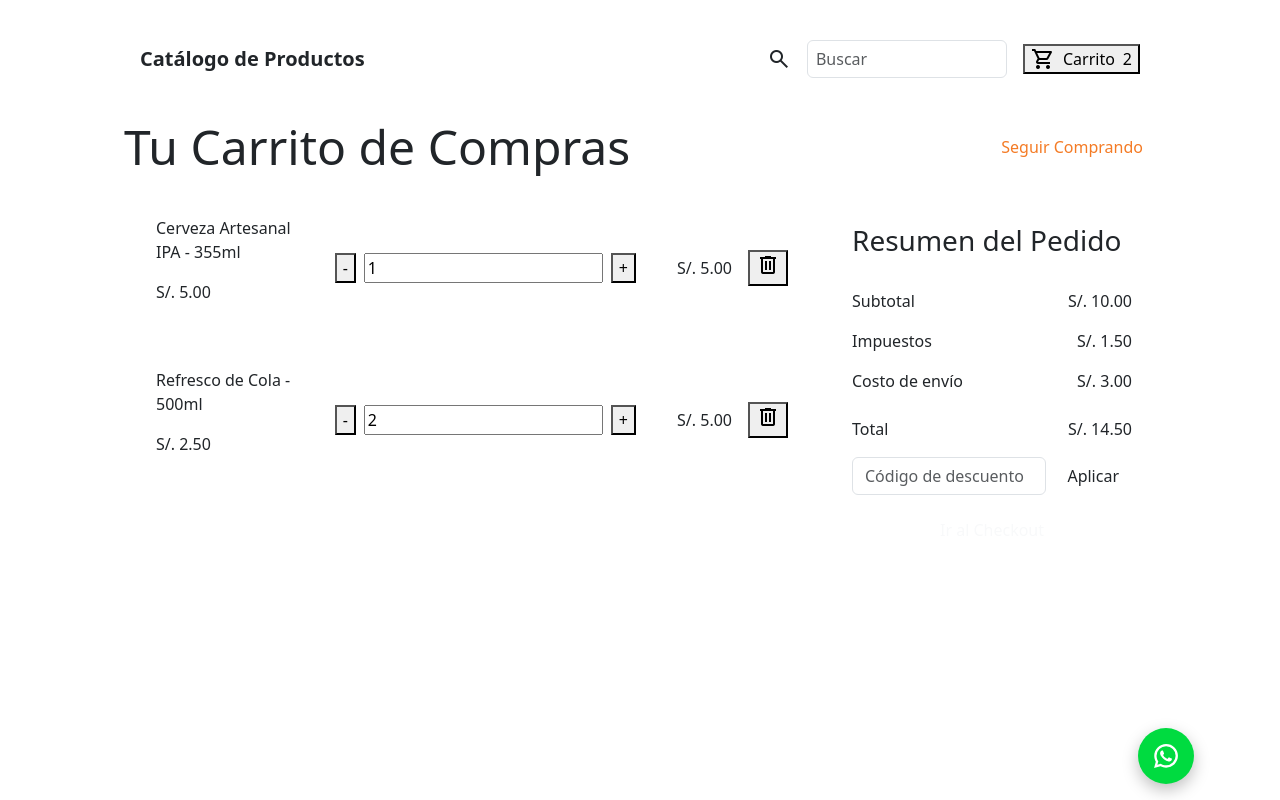
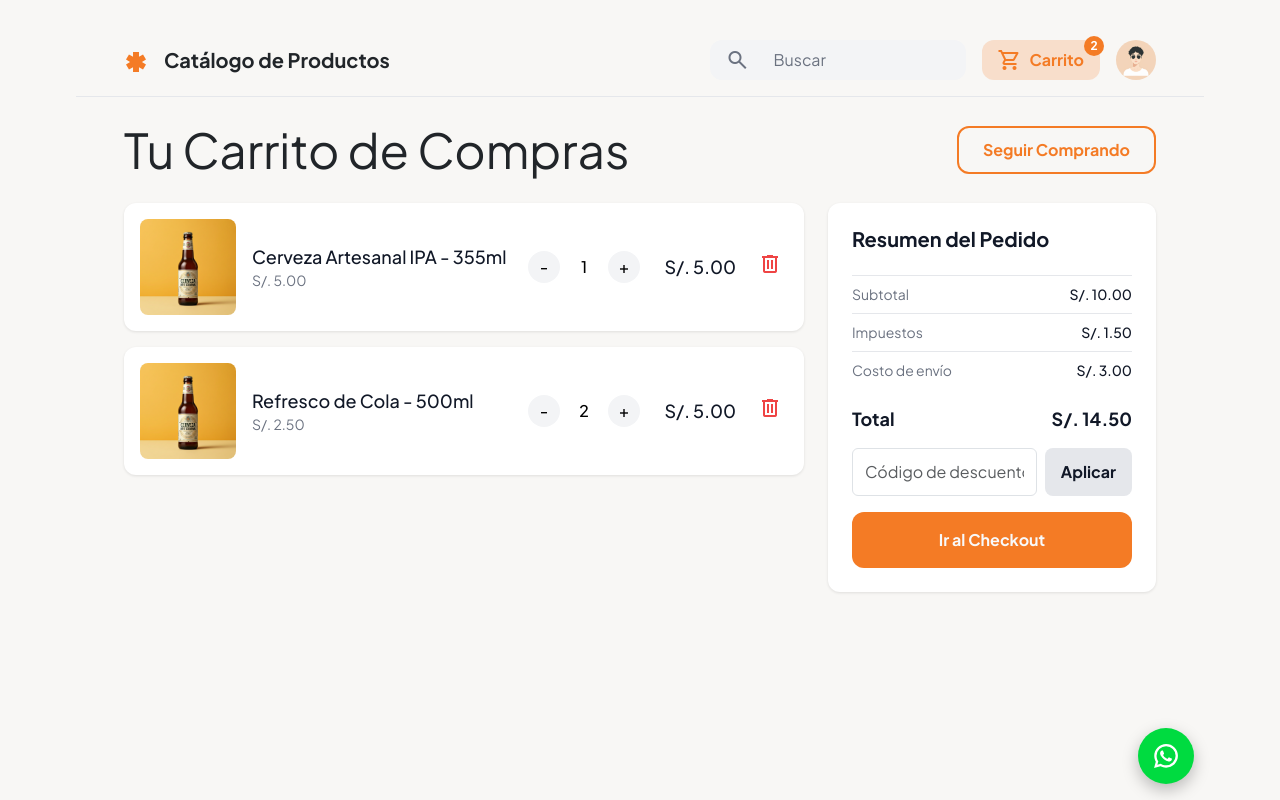
Before and after one commit to arisdire/snackeadospe, a plain HTML site: page shopping-cart.html in a window 1280 px wide. Drawn offline with nearby package versions, Linux system fonts and the light colour scheme.

Commit message:
CSS: restaurar estilos de shopping-cart en css/shopping-cart.css y enlazar

```diff
--- /dev/null
+++ b/css/shopping-cart.css
@@ -0,0 +1,58 @@
+/* Styles extracted from shopping-cart.html */
+:root {
+	--primary: #f47b25;
+	--background-light: #f8f7f5;
+	--background-dark: #221710;
+}
+
+body { font-family: 'Plus Jakarta Sans', sans-serif; background-color: var(--background-light); min-height: 100vh; }
+
+/* Header */
+.header-border { border-bottom: 1px solid #e5e7eb; }
+.logo-icon { width: 24px; height: 24px; color: var(--primary); }
+
+/* Buscar */
+.search-wrapper { background-color: #f3f4f6; border-radius: 0.75rem; overflow: hidden; height: 40px; }
+.search-input { background-color: transparent; border: none; color: #111827; }
+.search-input:focus { outline: none; box-shadow: none; }
+.search-input::placeholder { color: #6b7280; }
+.search-icon { color: #6b7280; }
+
+/* Cart Button */
+.btn-cart { background-color: rgba(244, 123, 37, 0.2); color: var(--primary); border: none; border-radius: 0.75rem; height: 40px; padding: 0 1rem; font-weight: 700; position: relative; }
+.cart-badge { position: absolute; top: -4px; right: -4px; background-color: var(--primary); color: white; font-size: 0.75rem; border-radius: 50%; width: 20px; height: 20px; display: flex; align-items: center; justify-content: center; }
+
+/* Avatar */
+.user-avatar { width: 40px; height: 40px; border-radius: 50%; background-size: cover; background-position: center; }
+
+/* Producto Cards */
+.product-card { background-color: white; border-radius: 0.75rem; box-shadow: 0 1px 3px rgba(0, 0, 0, 0.1); }
+.producto-imagen { width: 96px; height: 96px; border-radius: 0.5rem; background-size: cover; background-position: center; }
+.producto-titulo { font-size: 1.125rem; font-weight: 500; color: #111827; margin: 0; }
+.producto-precio { font-size: 0.875rem; color: #6b7280; margin: 0; }
+
+/* botones de cantidad */
+.cantidad-btn { width: 32px; height: 32px; border-radius: 50%; background-color: #f3f4f6; border: none; display: flex; align-items: center; justify-content: center; cursor: pointer; font-weight: 500; }
+.cantidad-input { width: 32px; padding: 0; text-align: center; background-color: transparent; border: none; font-weight: 500; }
+.cantidad-input::-webkit-inner-spin-button, .cantidad-input::-webkit-outer-spin-button { -webkit-appearance: none; margin: 0; }
+
+/* Botón de borrado */
+.btn-delete { color: #ef4444; background: none; border: none; cursor: pointer; }
+
+/* Resumen del pedido */
+.resumen-card { background-color: white; border-radius: 0.75rem; box-shadow: 0 1px 3px rgba(0, 0, 0, 0.1); }
+.resumen-title { font-size: 1.25rem; font-weight: 700; color: #111827; }
+.resumen-divider { border-top: 1px solid #e5e7eb; }
+.resumen-label { font-size: 0.875rem; color: #6b7280; }
+.resumen-value { font-size: 0.875rem; font-weight: 500; color: #111827; }
+.total-label { font-size: 1.125rem; font-weight: 700; color: #111827; }
+
+/* Botones */
+.btn-continue { background-color: transparent; color: var(--primary); border: 2px solid var(--primary); border-radius: 0.75rem; height: 48px; padding: 0 1.5rem; font-weight: 700; }
+.btn-continue:hover { background-color: rgba(244, 123, 37, 0.1); color: var(--primary); border-color: var(--primary); }
+.btn-checkout { background-color: var(--primary); color: white; border: none; border-radius: 0.75rem; height: 56px; font-weight: 700; }
+.btn-checkout:hover { color: white; background-color: rgba(244, 123, 37, 0.9); }
+.btn-checkout:active { color: white!important; background-color: rgba(244, 123, 37, 0.9)!important; }
+.btn-apply { background-color: #e5e7eb; color: #111827; border: none; border-radius: 0.5rem; height: 48px; padding: 0 1rem; font-weight: 700; }
+.btn-apply:hover { background-color: #e5e7eb; }
+.btn-apply:active { color: #111827!important; background-color: #e5e7eb!important; }
--- a/shopping-cart.html
+++ b/shopping-cart.html
@@ -4,7 +4,7 @@
 <head>
     <meta charset="utf-8" />
     <meta content="width=device-width, initial-scale=1.0" name="viewport" />
-    <title>Carrito de Compras - Drink Catalog</title>
+    <title>Carrito de Compras - Catálogo</title>
 
     <!-- Bootstrap CSS -->
     <link href="https://cdn.jsdelivr.net/npm/bootstrap@5.3.2/dist/css/bootstrap.min.css" rel="stylesheet">
@@ -14,6 +14,7 @@
     <link href="https://fonts.googleapis.com/css2?family=Material+Symbols+Outlined" rel="stylesheet" />
 
     <link rel="stylesheet" href="css/main.css">
+    <link rel="stylesheet" href="css/shopping-cart.css">
   </head>
 
 <body>
```
